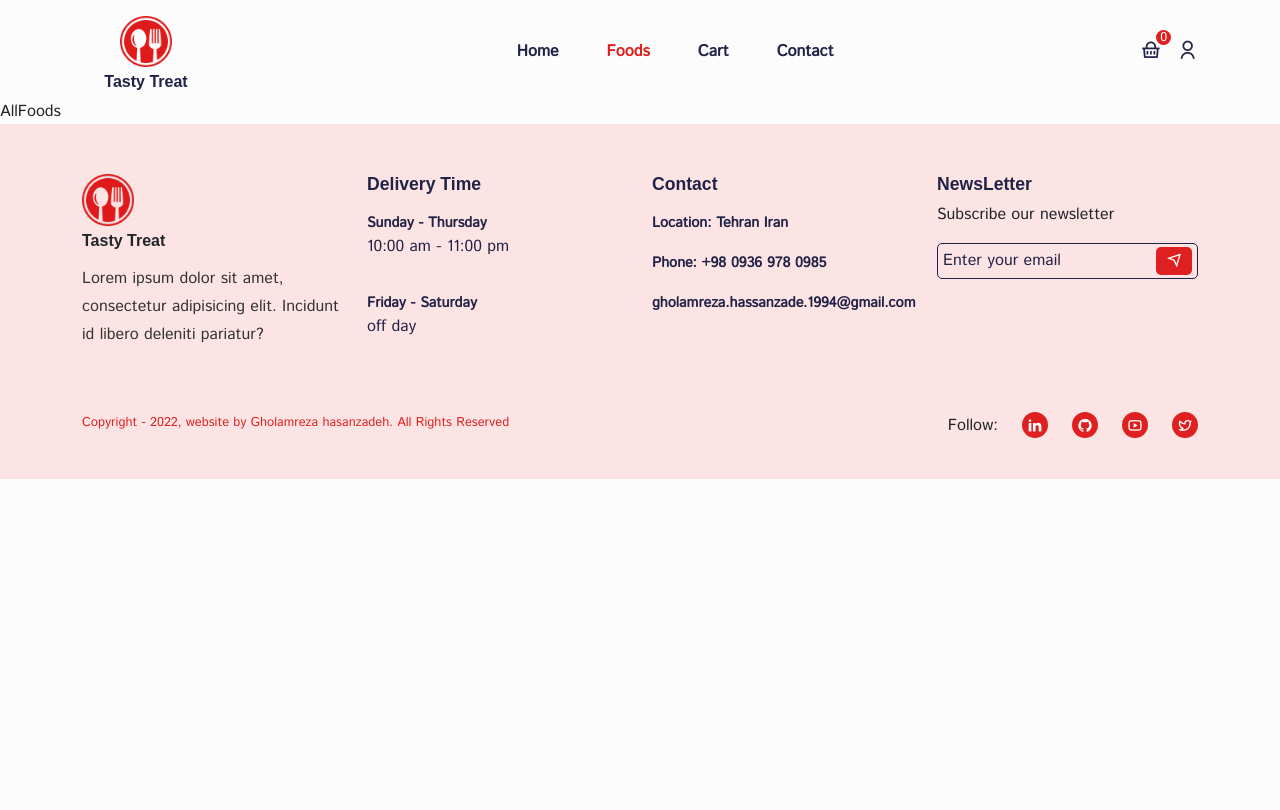
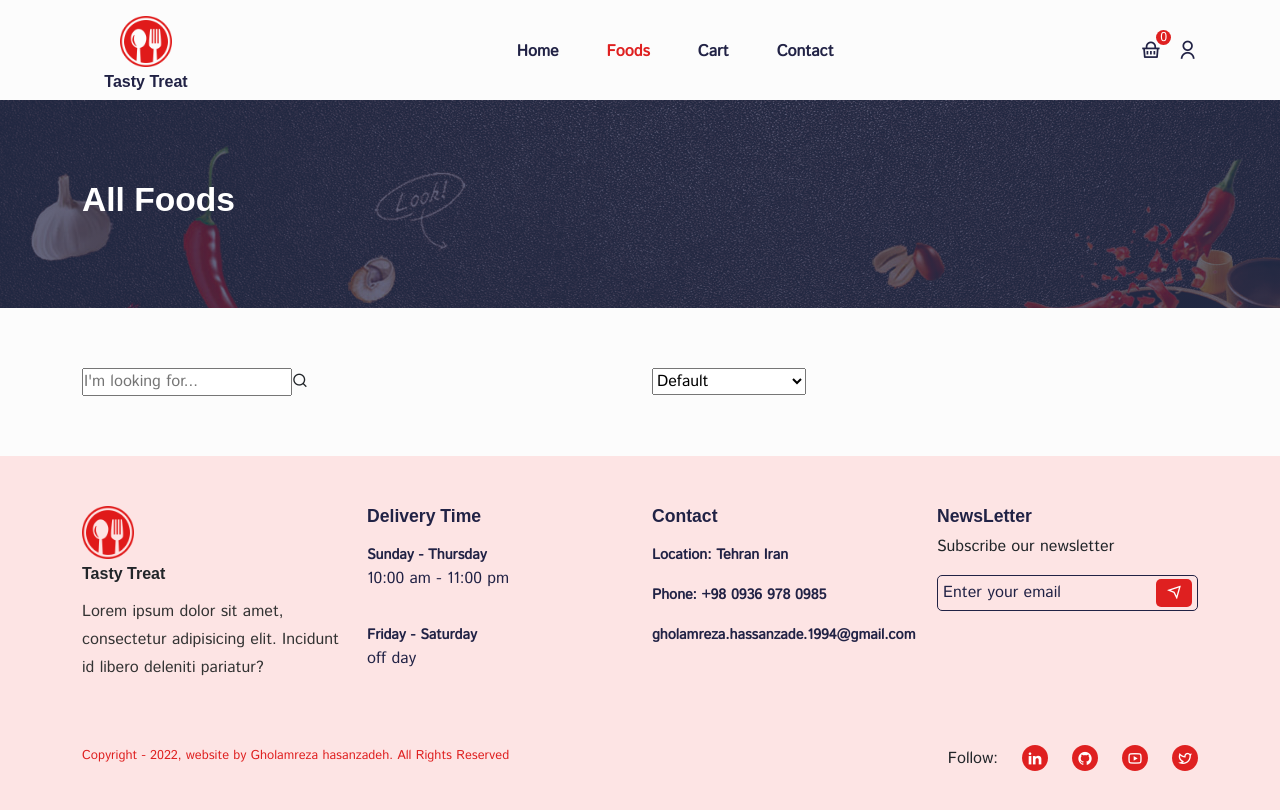
Before and after one commit to gholamreza-hasnzade/Reactjs-food-App-redux-toolkit, a React (Create React App) app: page /foods in a window 1280 px wide. Built offline with nearby package versions, Linux system fonts and the light colour scheme; a web font is replaced by a local one.

Commit message:
create seacrh items all food

```diff
--- a/src/components/UI/common-section/CommonSection.jsx
+++ b/src/components/UI/common-section/CommonSection.jsx
@@ -7,7 +7,7 @@ const CommonSection = ({ title }) => {
   return (
     <section className="common__section">
       <Container>
-        <h2>{title}</h2>
+        <h2 className="text-white">{title}</h2>
       </Container>
     </section>
   );
--- a/src/components/UI/common-section/Commons-section.css
+++ b/src/components/UI/common-section/Commons-section.css
@@ -1,3 +1,8 @@
 .common__section {
-    background: linear-gradient(#212245 , #212245);
+  background: linear-gradient(#212245b2, #212245b2),
+    url("../../../assets/images/banner.jpg");
+    background-repeat: no-repeat;
+    background-size: cover;
+    background-position: center;
+    padding: 80px 0px;
 }
--- a/src/pages/allFoods/AllFoods.jsx
+++ b/src/pages/allFoods/AllFoods.jsx
@@ -1,9 +1,41 @@
-import React from 'react'
+import React from "react";
+import { Container, Row, Col } from "reactstrap";
+
+import Helmet from "../../components/helmet/Helmet";
+import { CommonSection } from "../../components/UI";
 
 const AllFoods = () => {
   return (
-    <div>AllFoods</div>
-  )
-}
+    <Helmet title="All Foods">
+      <CommonSection title="All Foods" />
 
-export default AllFoods
+      <section>
+        <Container>
+          <Row>
+            <Col lg="6" md="6" sm="6">
+              <div className="search__widget">
+                <input type="text" placeholder="I'm looking for..." />
+                <span>
+                  <i className="ri-search-line"></i>
+                </span>
+              </div>
+            </Col>
+            <Col lg="6" md="6" sm="6">
+              <div className="sorting__widget">
+                <select>
+                  <option>Default</option>
+                  <option value="ascending">Alphabetically, A-Z</option>
+                  <option value="descending">Alphabetically, Z-A</option>
+                  <option value="high-price">High Price</option>
+                  <option value="low-price">Low Price</option>
+                </select>
+              </div>
+            </Col>
+          </Row>
+        </Container>
+      </section>
+    </Helmet>
+  );
+};
+
+export default AllFoods;
```
Also changed, not shown: src/assets/images/banner.jpg (added).
